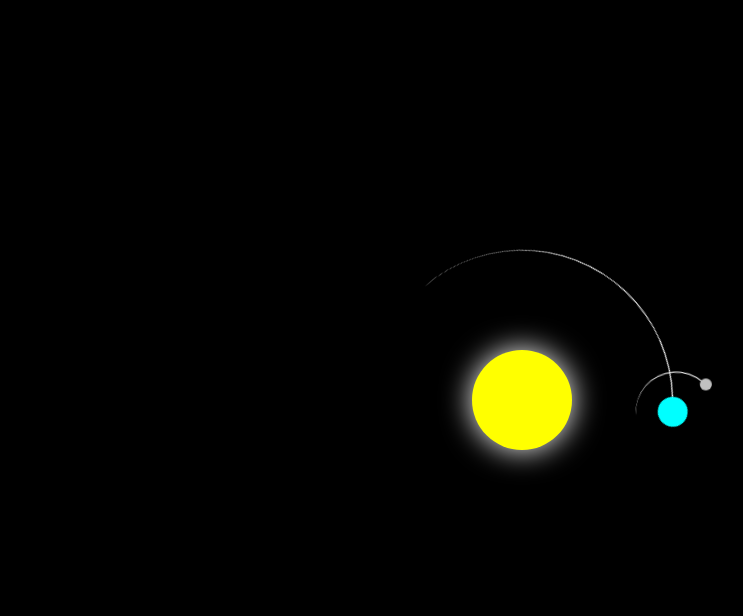
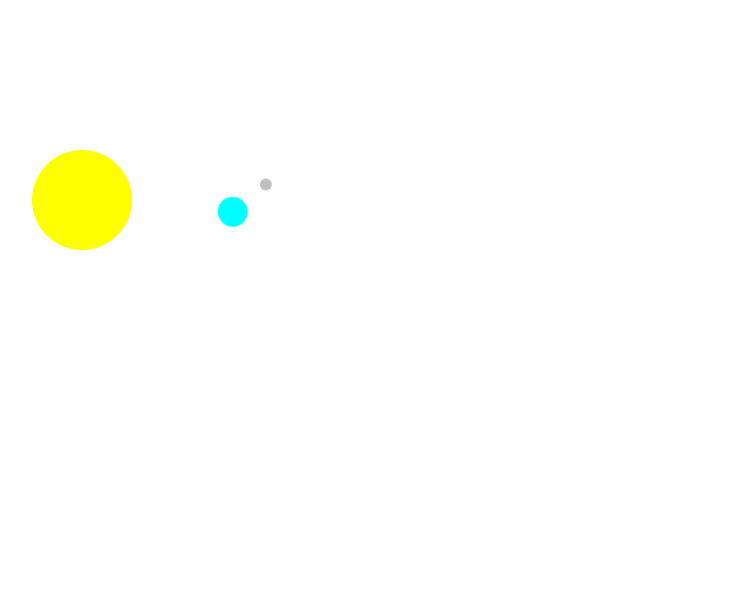
Before and after one commit to DaddySingh/solar-system, a plain HTML site: page index.html in a window 1280 px wide. Shown: the whole page, without its empty margins (118-861 px from the left). Drawn offline with Linux system fonts and the light colour scheme.

Commit message:
Update index.html

```diff
--- a/index.html
+++ b/index.html
@@ -10,14 +10,12 @@
 </head>
 
 <body>
-    <section class="space-section">
-        <div class="container">
+       <div class="container">
             <div class="sun"></div>
             <div class="earth">
                 <div class="moon"></div>
             </div>
         </div>
-    </section>
 </body>
 
 </html>
```
